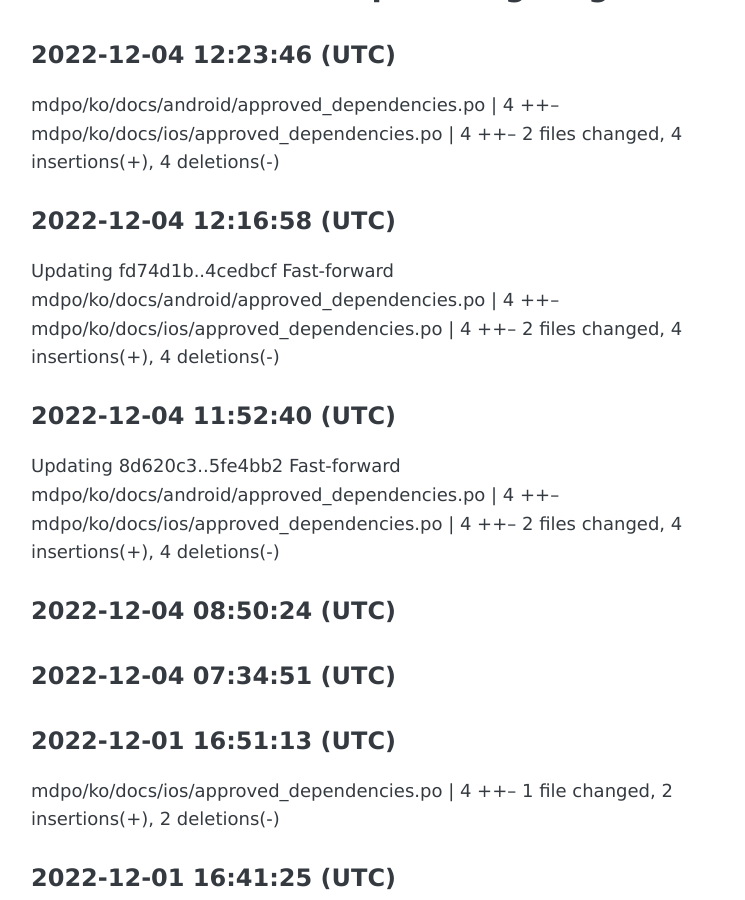
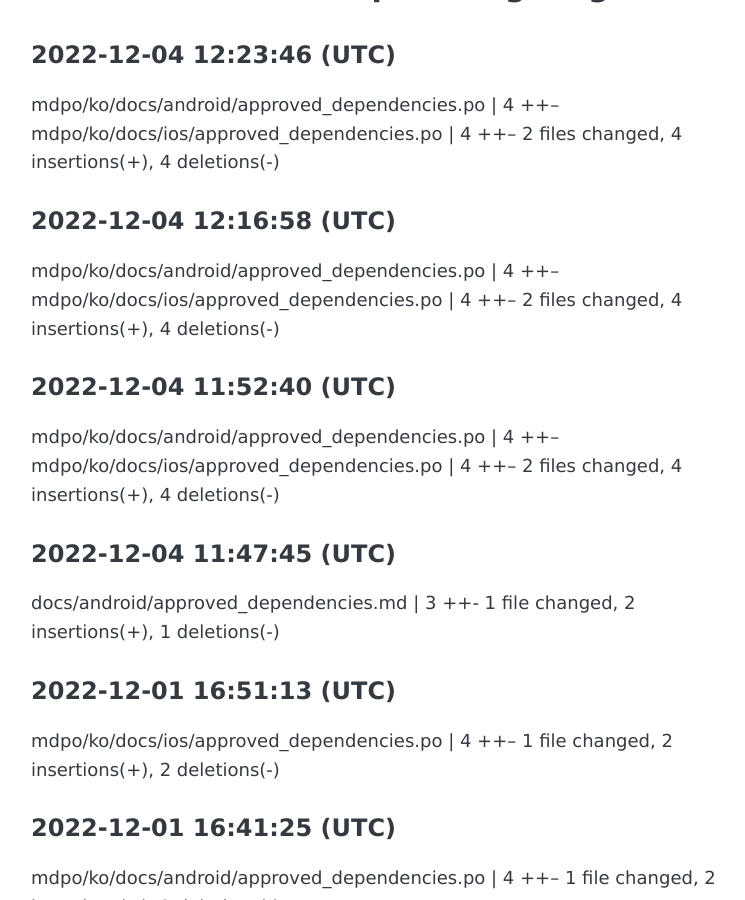
Before and after one commit to devrel-kr/I18N-For-Beginners, a Jekyll site: the page built from mdpo/mdpo.md, in a window 1280 px wide and 900 px high, scrolled down 251 px. Shown: the whole window, without its empty margins (249-994 px from the left). Built offline with Jekyll 4.4.1, drawn with Linux system fonts in a browser that asks for light colours.

Commit message:
commit to gh-pages

```diff
--- a/mdpo/mdpo.md
+++ b/mdpo/mdpo.md
@@ -6,25 +6,22 @@ permalink: /mdpo/
 
 2022-12-04 12:23:46 (UTC)
 ----------
- mdpo/ko/docs/android/approved_dependencies.po | 4 ++-- mdpo/ko/docs/ios/approved_dependencies.po | 4 ++-- 2 files changed, 4 insertions(+), 4 deletions(-)
+mdpo/ko/docs/android/approved_dependencies.po | 4 ++-- mdpo/ko/docs/ios/approved_dependencies.po | 4 ++-- 2 files changed, 4 insertions(+), 4 deletions(-)
 
 
 2022-12-04 12:16:58 (UTC)
 ----------
-Updating fd74d1b..4cedbcf Fast-forward mdpo/ko/docs/android/approved_dependencies.po | 4 ++-- mdpo/ko/docs/ios/approved_dependencies.po | 4 ++-- 2 files changed, 4 insertions(+), 4 deletions(-)
+mdpo/ko/docs/android/approved_dependencies.po | 4 ++-- mdpo/ko/docs/ios/approved_dependencies.po | 4 ++-- 2 files changed, 4 insertions(+), 4 deletions(-)
 
 
 2022-12-04 11:52:40 (UTC)
 ----------
-Updating 8d620c3..5fe4bb2 Fast-forward mdpo/ko/docs/android/approved_dependencies.po | 4 ++-- mdpo/ko/docs/ios/approved_dependencies.po | 4 ++-- 2 files changed, 4 insertions(+), 4 deletions(-)
+mdpo/ko/docs/android/approved_dependencies.po | 4 ++-- mdpo/ko/docs/ios/approved_dependencies.po | 4 ++-- 2 files changed, 4 insertions(+), 4 deletions(-)
 
 
-2022-12-04 08:50:24 (UTC)
+2022-12-04 11:47:45 (UTC)
 ----------
-
-
-2022-12-04 07:34:51 (UTC)
-----------
+docs/android/approved_dependencies.md | 3 ++- 1 file changed, 2 insertions(+), 1 deletions(-)
 
 
 2022-12-01 16:51:13 (UTC)
```
